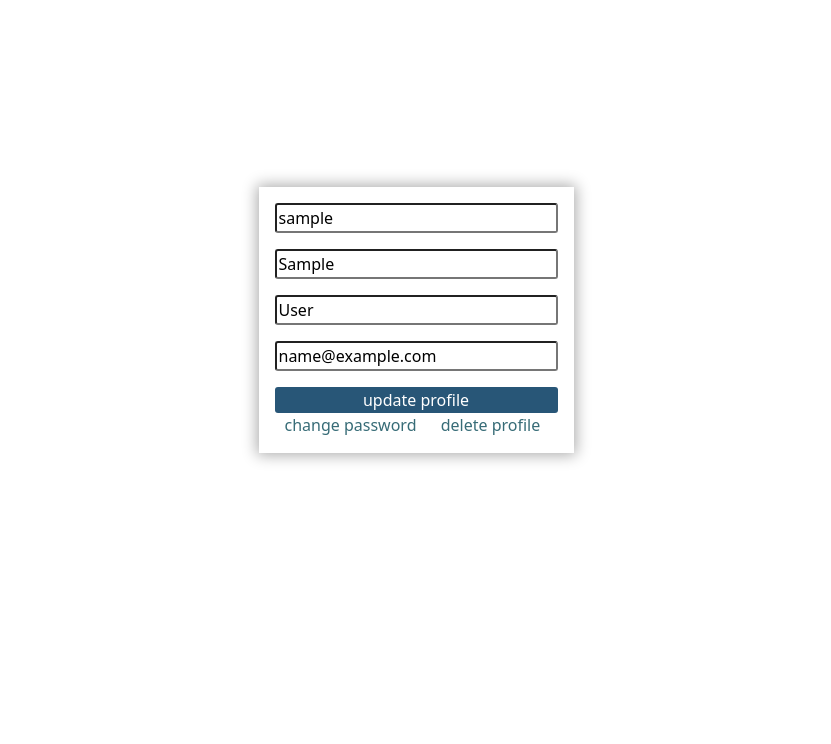
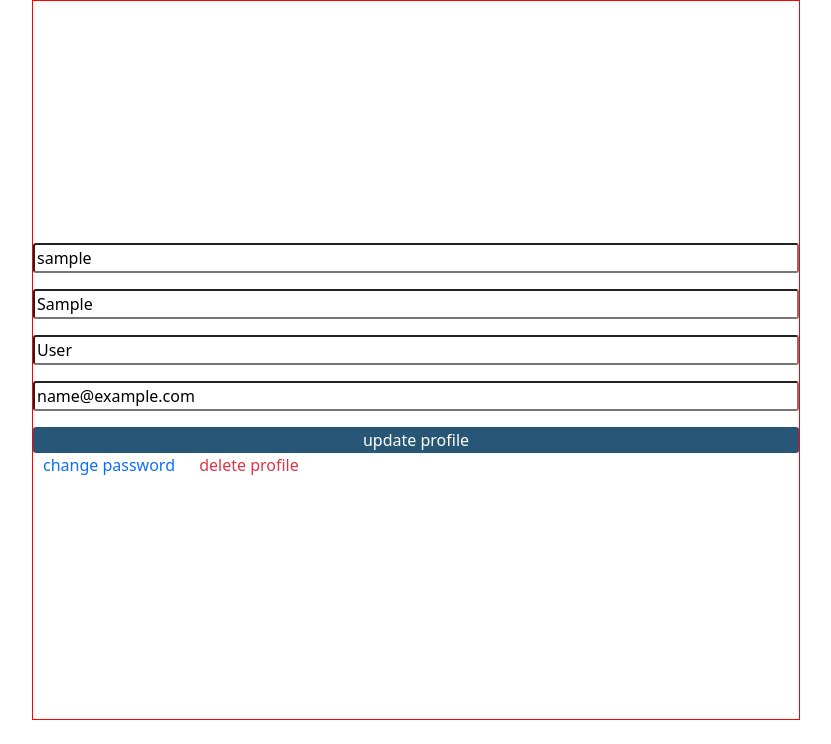
Before and after one commit to JJohnyy/bes_crm, a Django app: page /members/1/edit_profile/ in a window 1280 px wide. Shown: the part 56-800 px from the top of the page, without its empty margins (224-1055 px from the left). Run offline with Django 3.2, Linux system fonts and the light colour scheme; the visitor is signed in with stand-in values (Sample User, id 1); data comes from the database, SQL or seed files in the repository.

Commit message:
update forms css inner wrapper

```diff
--- a/members/templates/members/profile_edit.html
+++ b/members/templates/members/profile_edit.html
@@ -8,8 +8,8 @@
 
 {% block content %}
 
-<div class="form-wrapper">
-    <div class="login-form-wrapper">
+<div class="update-form-wrapper">
+    <div class="update-form-inner-wrapper">
         <form method="POST">
             {% csrf_token %}
             {{ form.as_p }}
@@ -17,8 +17,8 @@
                 <button class="login-button" type="submit">update profile</button>
             </div>
         </form>
-        <a class="profile-link" href="{% url 'change_password' %}">change password</a>
-        <a class="profile-link" href="{% url 'delete_profile' user.pk %}">delete profile</a>
+        <a class="profile-link text-primary" href="{% url 'change_password' %}">change password</a>
+        <a class="profile-link text-danger" href="{% url 'delete_profile' user.pk %}">delete profile</a>
     </div>
 </div>
 
--- a/static/css/base/base.css
+++ b/static/css/base/base.css
@@ -113,6 +113,22 @@ input {
     width: 100%;
 }
 
+.update-form-wrapper {
+    width: 60%;
+    margin: auto;
+    display: flex;
+    border: solid 1px red;
+    height: 90%;
+    justify-content: center;
+    align-items: center;
+}
+
+.update-form-inner-wrapper {
+    width: 100%;
+}
+
+
+
 
 /* ----------------------
 buttons
@@ -167,10 +183,6 @@ buttons
 .profile-link {
     margin: 10px;
     text-decoration: none;
-    color: #376C77;
+    cursor: pointer;
+    margin-top: 20px;
 }
-
-.profile-link:hover {
-    cursor: pointer;
-    color: #678D86;
-}
```
